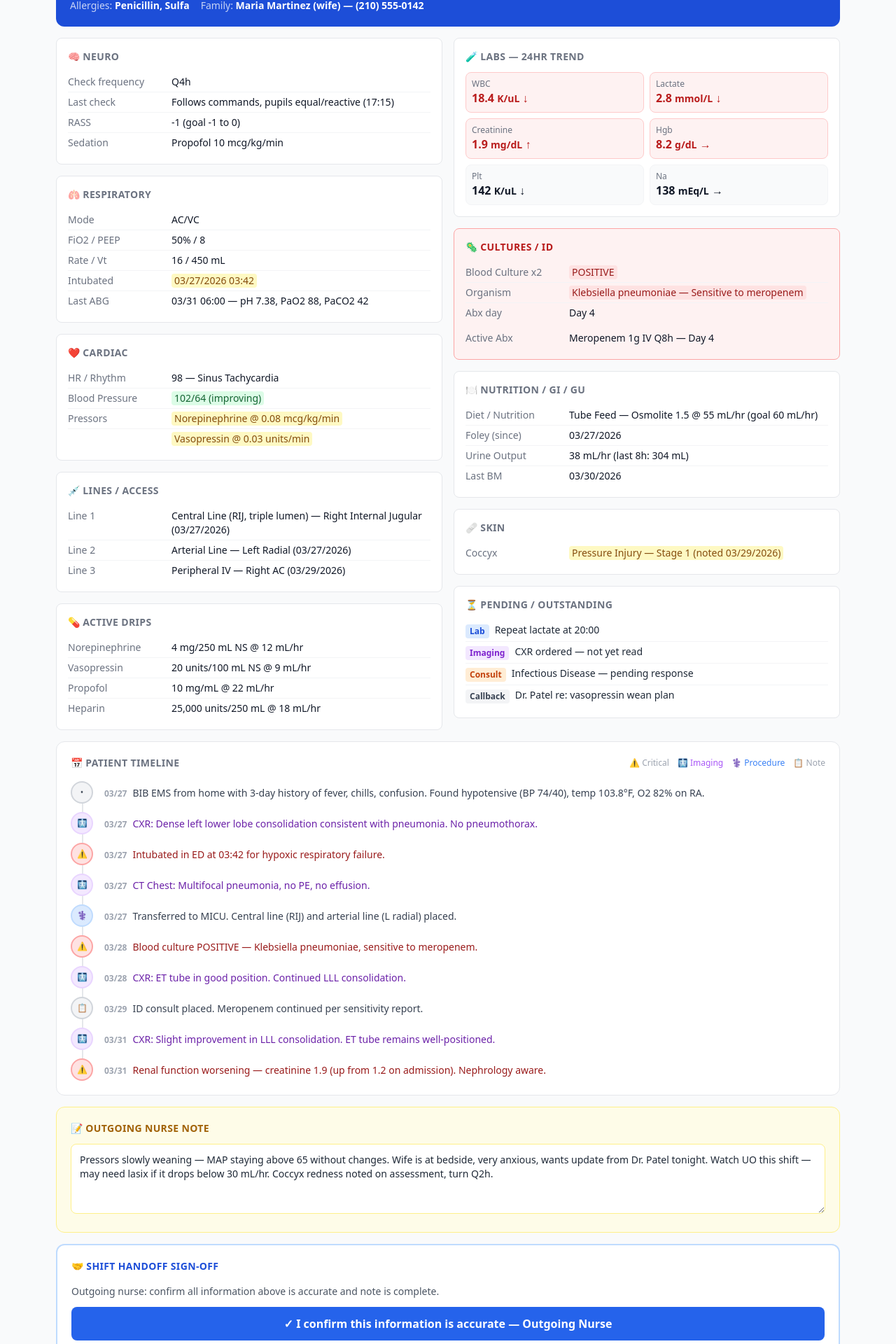
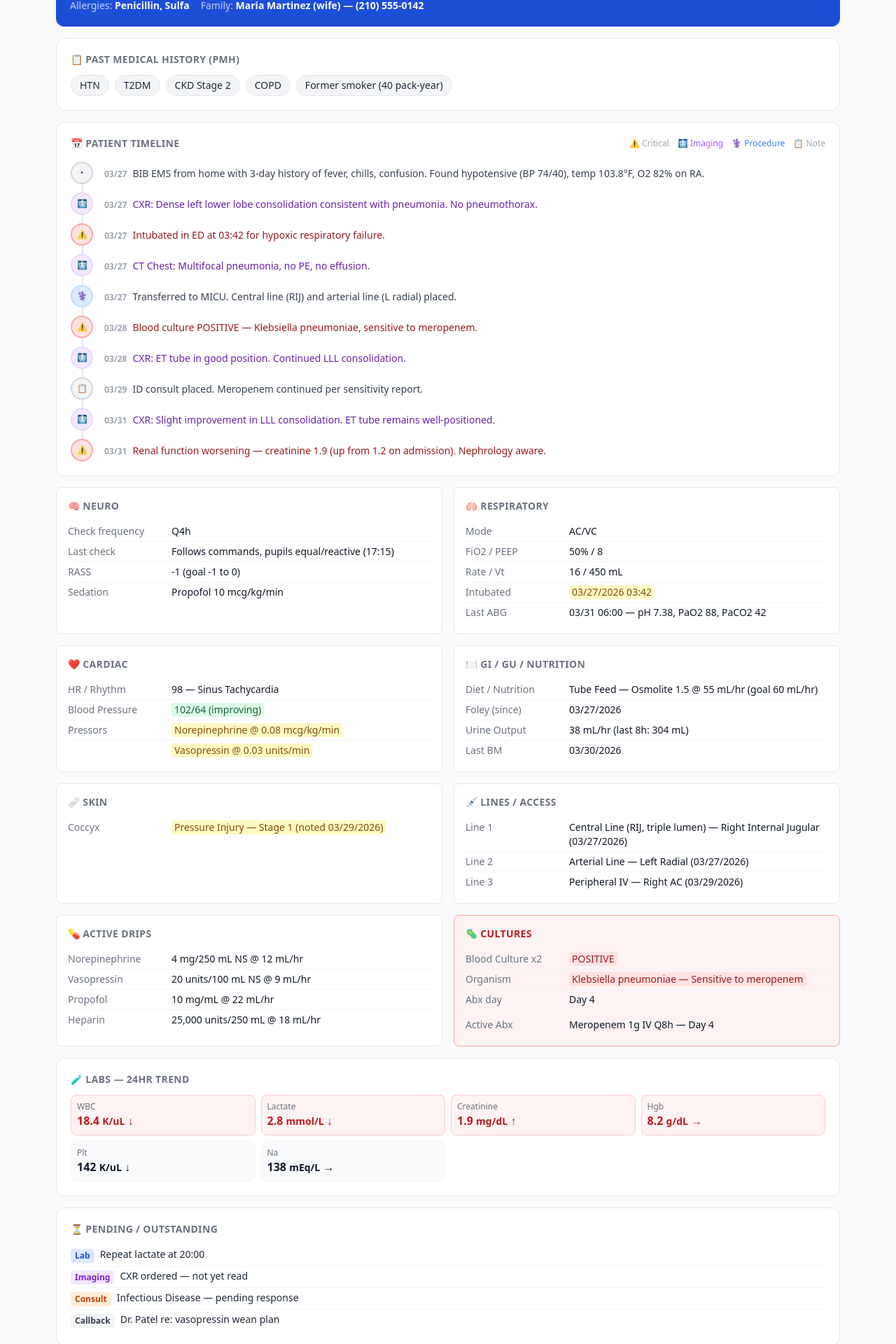
Before and after one commit to artintexas321/icu-handoff, a Next.js app: page /patient/1 in a window 1280 px wide. Shown: the part 138-2058 px from the top of the page at 70% size. Built offline with nearby package versions, Linux system fonts and the light colour scheme.

Commit message:
Rebuild layout per Becca: Patient Info → PMH → Timeline → Neuro/Resp/Cardiac/GI-GU/Skin/Lines/Drips/Cultures → Labs → Pending → Nurse Note

```diff
--- a/app/patient/[id]/page.tsx
+++ b/app/patient/[id]/page.tsx
@@ -38,7 +38,8 @@ export default function PatientPage() {
 
   return (
     <main className="max-w-6xl mx-auto p-4 pb-16">
-      {/* TOP STRIP */}
+
+      {/* ── 1. PATIENT INFO TOP STRIP ── */}
       <div className={`rounded-xl p-5 mb-4 ${codeAlert ? 'bg-red-700 text-white' : 'bg-blue-700 text-white'}`}>
         <div className="flex flex-wrap items-start justify-between gap-4">
           <div>
@@ -49,7 +50,7 @@ export default function PatientPage() {
               </span>
             </div>
             <div className="mt-1 text-lg opacity-90">{patient.diagnosis}</div>
-            <div className="mt-1 text-sm opacity-75">Dr. {patient.attending.replace('Dr. ','')} · Admitted {patient.admitDate} · Source: {patient.admitSource}</div>
+            <div className="mt-1 text-sm opacity-75">Dr. {patient.attending.replace('Dr. ', '')} · Admitted {patient.admitDate} · Source: {patient.admitSource}</div>
           </div>
           <div className="flex flex-col gap-2 text-right">
             <div className={`font-bold text-lg px-3 py-1 rounded-lg ${codeAlert ? 'bg-white text-red-700' : 'bg-white/20 text-white'}`}>
@@ -68,136 +69,19 @@ export default function PatientPage() {
         </div>
       </div>
 
-      <div className="grid grid-cols-1 lg:grid-cols-2 gap-4 mb-4">
-        {/* LEFT COLUMN */}
-        <div className="flex flex-col gap-4">
-          <Section title="🧠 Neuro">
-            <Row label="Check frequency" value={patient.neuro.checkFreq} />
-            <Row label="Last check" value={`${patient.neuro.lastCheck} (${patient.neuro.lastCheckTime})`} />
-            <Row label="RASS" value={`${patient.neuro.rass} (goal ${patient.neuro.rassGoal})`} />
-            <Row label="Sedation" value={patient.neuro.sedation} />
-          </Section>
-
-          <Section title="🫁 Respiratory">
-            {patient.respiratory.intubationDate ? (
-              <>
-                <Row label="Mode" value={patient.respiratory.mode} />
-                <Row label="FiO2 / PEEP" value={`${patient.respiratory.fio2} / ${patient.respiratory.peep}`} />
-                <Row label="Rate / Vt" value={`${patient.respiratory.rate} / ${patient.respiratory.tidalVolume}`} />
-                <Row label="Intubated" value={patient.respiratory.intubationDate} highlight="yellow" />
-                <Row label="Last ABG" value={patient.respiratory.lastAbg!} />
-              </>
-            ) : (
-              <>
-                <Row label="O2" value={patient.respiratory.o2Device!} />
-                {patient.respiratory.lastAbg && patient.respiratory.lastAbg !== 'Not indicated' && (
-                  <Row label="Last ABG" value={patient.respiratory.lastAbg} />
-                )}
-              </>
-            )}
-          </Section>
-
-          <Section title="❤️ Cardiac">
-            <Row label="HR / Rhythm" value={`${patient.cardiac.hr} — ${patient.cardiac.rhythm}`} />
-            <Row
-              label="Blood Pressure"
-              value={`${patient.cardiac.bp} (${patient.cardiac.bpTrend})`}
-              highlight={patient.cardiac.bpTrend === 'worsening' ? 'red' : patient.cardiac.bpTrend === 'improving' ? 'green' : undefined}
-            />
-            {patient.cardiac.pressors.length > 0 ? (
-              patient.cardiac.pressors.map((p, i) => (
-                <Row key={i} label={i === 0 ? 'Pressors' : ''} value={`${p.name} @ ${p.rate}`} highlight="yellow" />
-              ))
-            ) : (
-              <Row label="Pressors" value="None" highlight="green" />
-            )}
-          </Section>
-
-          <Section title="💉 Lines / Access">
-            {patient.lines.map((l, i) => (
-              <Row key={i} label={`Line ${i + 1}`} value={`${l.type} — ${l.location} (${l.date})`} />
-            ))}
-          </Section>
-
-          <Section title="💊 Active Drips">
-            {patient.drips.map((d, i) => (
-              <Row key={i} label={d.name} value={`${d.concentration} @ ${d.rate}`} />
-            ))}
-          </Section>
-        </div>
-
-        {/* RIGHT COLUMN */}
-        <div className="flex flex-col gap-4">
-          <Section title="🧪 Labs — 24hr Trend">
-            <div className="grid grid-cols-2 gap-2">
-              {patient.labs.map((l, i) => (
-                <div key={i} className={`p-2 rounded-lg border text-sm ${l.abnormal ? 'border-red-200 bg-red-50' : 'border-gray-100 bg-gray-50'}`}>
-                  <div className="text-gray-500 text-xs">{l.name}</div>
-                  <div className={`font-bold text-base ${l.abnormal ? 'text-red-700' : 'text-gray-900'}`}>
-                    {l.value} <span className="text-sm">{l.unit}</span> <span>{l.trend}</span>
-                  </div>
-                </div>
-              ))}
-            </div>
-          </Section>
-
-          <Section title="🦠 Cultures / ID" alert={!!positiveCulture}>
-            {patient.cultures.length === 0 ? (
-              <div className="text-sm text-gray-500">No cultures drawn</div>
-            ) : patient.cultures.map((c, i) => (
-              <div key={i} className="mb-2">
-                <Row
-                  label={c.type}
-                  value={c.status}
-                  highlight={c.status === 'POSITIVE' ? 'red' : c.status === 'No Growth' ? 'green' : 'yellow'}
-                />
-                {c.organism && <Row label="Organism" value={`${c.organism} — ${c.sensitivity}`} highlight="red" />}
-                {c.abxDayOf && <Row label="Abx day" value={c.abxDayOf} />}
-              </div>
-            ))}
-            {patient.antibiotics.map((a, i) => (
-              <Row key={i} label="Active Abx" value={a.name + ' — ' + a.day} />
-            ))}
-          </Section>
-
-          <Section title="🍽️ Nutrition / GI / GU">
-            <Row label="Diet / Nutrition" value={patient.nutrition.type + ' — ' + patient.nutrition.details} />
-            <Row label="Foley (since)" value={patient.nutrition.foleyDate} />
-            <Row
-              label="Urine Output"
-              value={patient.nutrition.urineOutput}
-              highlight={patient.nutrition.urineOutput.includes('low') || patient.nutrition.urineOutput.includes('22') ? 'red' : undefined}
-            />
-            <Row label="Last BM" value={patient.nutrition.lastBm} />
-          </Section>
-
-          <Section title="🩹 Skin">
-            {patient.skin.length === 0 ? (
-              <div className="text-sm text-green-700 font-medium">✓ No wounds or pressure injuries</div>
-            ) : patient.skin.map((s, i) => (
-              <Row key={i} label={s.location} value={`${s.type}${s.stage ? ' — ' + s.stage : ''} (noted ${s.date})`} highlight="yellow" />
-            ))}
-          </Section>
-
-          <Section title="⏳ Pending / Outstanding">
-            {patient.pending.length === 0 ? (
-              <div className="text-sm text-gray-500">Nothing outstanding</div>
-            ) : patient.pending.map((p, i) => (
-              <div key={i} className="flex items-start gap-2 text-sm py-1 border-b border-gray-100 last:border-0">
-                <span className={`text-xs font-semibold px-1.5 py-0.5 rounded mt-0.5 shrink-0 ${
-                  p.type === 'Lab' ? 'bg-blue-100 text-blue-700' :
-                  p.type === 'Imaging' ? 'bg-purple-100 text-purple-700' :
-                  p.type === 'Consult' ? 'bg-orange-100 text-orange-700' :
-                  'bg-gray-100 text-gray-700'
-                }`}>{p.type}</span>
-                <span className="text-gray-800">{p.description}</span>
-              </div>
-            ))}
-          </Section>
+      {/* ── 2. PAST MEDICAL HISTORY ── */}
+      <div className="bg-white rounded-xl border border-gray-200 p-5 mb-4">
+        <h3 className="text-sm font-semibold uppercase tracking-wide text-gray-500 mb-3">📋 Past Medical History (PMH)</h3>
+        <div className="flex flex-wrap gap-2">
+          {patient.pmh.map((item, i) => (
+            <span key={i} className="bg-gray-100 text-gray-800 text-sm px-3 py-1 rounded-full border border-gray-200">
+              {item}
+            </span>
+          ))}
         </div>
       </div>
 
-      {/* TIMELINE */}
+      {/* ── 3. PATIENT TIMELINE ── */}
       <div className="bg-white rounded-xl border border-gray-200 p-5 mb-4">
         <div className="flex items-center justify-between mb-4">
           <h3 className="text-sm font-semibold uppercase tracking-wide text-gray-500">📅 Patient Timeline</h3>
@@ -234,7 +118,145 @@ export default function PatientPage() {
         </div>
       </div>
 
-      {/* OUTGOING NOTE */}
+      {/* ── 4. CLINICAL SECTIONS ── */}
+      <div className="grid grid-cols-1 lg:grid-cols-2 gap-4 mb-4">
+
+        {/* NEURO */}
+        <Section title="🧠 Neuro">
+          <Row label="Check frequency" value={patient.neuro.checkFreq} />
+          <Row label="Last check" value={`${patient.neuro.lastCheck} (${patient.neuro.lastCheckTime})`} />
+          <Row label="RASS" value={`${patient.neuro.rass} (goal ${patient.neuro.rassGoal})`} />
+          <Row label="Sedation" value={patient.neuro.sedation} />
+        </Section>
+
+        {/* RESPIRATORY */}
+        <Section title="🫁 Respiratory">
+          {patient.respiratory.intubationDate ? (
+            <>
+              <Row label="Mode" value={patient.respiratory.mode} />
+              <Row label="FiO2 / PEEP" value={`${patient.respiratory.fio2} / ${patient.respiratory.peep}`} />
+              <Row label="Rate / Vt" value={`${patient.respiratory.rate} / ${patient.respiratory.tidalVolume}`} />
+              <Row label="Intubated" value={patient.respiratory.intubationDate} highlight="yellow" />
+              <Row label="Last ABG" value={patient.respiratory.lastAbg!} />
+            </>
+          ) : (
+            <>
+              <Row label="O2" value={patient.respiratory.o2Device!} />
+              {patient.respiratory.lastAbg && patient.respiratory.lastAbg !== 'Not indicated' && (
+                <Row label="Last ABG" value={patient.respiratory.lastAbg} />
+              )}
+            </>
+          )}
+        </Section>
+
+        {/* CARDIAC */}
+        <Section title="❤️ Cardiac">
+          <Row label="HR / Rhythm" value={`${patient.cardiac.hr} — ${patient.cardiac.rhythm}`} />
+          <Row
+            label="Blood Pressure"
+            value={`${patient.cardiac.bp} (${patient.cardiac.bpTrend})`}
+            highlight={patient.cardiac.bpTrend === 'worsening' ? 'red' : patient.cardiac.bpTrend === 'improving' ? 'green' : undefined}
+          />
+          {patient.cardiac.pressors.length > 0 ? (
+            patient.cardiac.pressors.map((p, i) => (
+              <Row key={i} label={i === 0 ? 'Pressors' : ''} value={`${p.name} @ ${p.rate}`} highlight="yellow" />
+            ))
+          ) : (
+            <Row label="Pressors" value="None" highlight="green" />
+          )}
+        </Section>
+
+        {/* GI / GU / NUTRITION */}
+        <Section title="🍽️ GI / GU / Nutrition">
+          <Row label="Diet / Nutrition" value={patient.nutrition.type + ' — ' + patient.nutrition.details} />
+          <Row label="Foley (since)" value={patient.nutrition.foleyDate} />
+          <Row
+            label="Urine Output"
+            value={patient.nutrition.urineOutput}
+            highlight={patient.nutrition.urineOutput.toLowerCase().includes('low') ? 'red' : undefined}
+          />
+          <Row label="Last BM" value={patient.nutrition.lastBm} />
+        </Section>
+
+        {/* SKIN */}
+        <Section title="🩹 Skin">
+          {patient.skin.length === 0 ? (
+            <div className="text-sm text-green-700 font-medium">✓ No wounds or pressure injuries</div>
+          ) : patient.skin.map((s, i) => (
+            <Row key={i} label={s.location} value={`${s.type}${s.stage ? ' — ' + s.stage : ''} (noted ${s.date})`} highlight="yellow" />
+          ))}
+        </Section>
+
+        {/* LINES / ACCESS */}
+        <Section title="💉 Lines / Access">
+          {patient.lines.map((l, i) => (
+            <Row key={i} label={`Line ${i + 1}`} value={`${l.type} — ${l.location} (${l.date})`} />
+          ))}
+        </Section>
+
+        {/* ACTIVE DRIPS */}
+        <Section title="💊 Active Drips">
+          {patient.drips.map((d, i) => (
+            <Row key={i} label={d.name} value={`${d.concentration} @ ${d.rate}`} />
+          ))}
+        </Section>
+
+        {/* CULTURES / ID */}
+        <Section title="🦠 Cultures" alert={!!positiveCulture}>
+          {patient.cultures.length === 0 ? (
+            <div className="text-sm text-gray-500">No cultures drawn</div>
+          ) : patient.cultures.map((c, i) => (
+            <div key={i} className="mb-2">
+              <Row
+                label={c.type}
+                value={c.status}
+                highlight={c.status === 'POSITIVE' ? 'red' : c.status === 'No Growth' ? 'green' : 'yellow'}
+              />
+              {c.organism && <Row label="Organism" value={`${c.organism} — ${c.sensitivity}`} highlight="red" />}
+              {c.abxDayOf && <Row label="Abx day" value={c.abxDayOf} />}
+            </div>
+          ))}
+          {patient.antibiotics.map((a, i) => (
+            <Row key={i} label="Active Abx" value={a.name + ' — ' + a.day} />
+          ))}
+        </Section>
+
+      </div>
+
+      {/* ── 5. LABS ── */}
+      <div className="bg-white rounded-xl border border-gray-200 p-5 mb-4">
+        <h3 className="text-sm font-semibold uppercase tracking-wide text-gray-500 mb-3">🧪 Labs — 24hr Trend</h3>
+        <div className="grid grid-cols-2 sm:grid-cols-3 md:grid-cols-4 gap-2">
+          {patient.labs.map((l, i) => (
+            <div key={i} className={`p-2 rounded-lg border text-sm ${l.abnormal ? 'border-red-200 bg-red-50' : 'border-gray-100 bg-gray-50'}`}>
+              <div className="text-gray-500 text-xs">{l.name}</div>
+              <div className={`font-bold text-base ${l.abnormal ? 'text-red-700' : 'text-gray-900'}`}>
+                {l.value} <span className="text-sm">{l.unit}</span> <span>{l.trend}</span>
+              </div>
+            </div>
+          ))}
+        </div>
+      </div>
+
+      {/* ── 6. PENDING / OUTSTANDING ── */}
+      <div className="bg-white rounded-xl border border-gray-200 p-5 mb-4">
+        <h3 className="text-sm font-semibold uppercase tracking-wide text-gray-500 mb-3">⏳ Pending / Outstanding</h3>
+        {patient.pending.length === 0 ? (
+          <div className="text-sm text-gray-500">Nothing outstanding</div>
+        ) : patient.pending.map((p, i) => (
+          <div key={i} className="flex items-start gap-2 text-sm py-1 border-b border-gray-100 last:border-0">
+            <span className={`text-xs font-semibold px-1.5 py-0.5 rounded mt-0.5 shrink-0 ${
+              p.type === 'Lab' ? 'bg-blue-100 text-blue-700' :
+              p.type === 'Imaging' ? 'bg-purple-100 text-purple-700' :
+              p.type === 'Consult' ? 'bg-orange-100 text-orange-700' :
+              'bg-gray-100 text-gray-700'
+            }`}>{p.type}</span>
+            <span className="text-gray-800">{p.description}</span>
+          </div>
+        ))}
+      </div>
+
+      {/* ── 7. OUTGOING NURSE NOTE ── */}
       <div className="bg-yellow-50 rounded-xl border border-yellow-200 p-5 mb-4">
         <h3 className="text-sm font-semibold uppercase tracking-wide text-yellow-700 mb-3">📝 Outgoing Nurse Note</h3>
         <textarea
@@ -245,7 +267,7 @@ export default function PatientPage() {
         />
       </div>
 
-      {/* HANDOFF SIGN-OFF */}
+      {/* ── 8. HANDOFF SIGN-OFF ── */}
       <div className="bg-white rounded-xl border-2 border-blue-200 p-5">
         <h3 className="text-sm font-semibold uppercase tracking-wide text-blue-700 mb-4">🤝 Shift Handoff Sign-Off</h3>
         {handoffStep === 0 && (
--- a/data/patients.ts
+++ b/data/patients.ts
@@ -47,6 +47,7 @@ export interface Patient {
   nutrition: { type: string; details: string; foleyDate: string; urineOutput: string; lastBm: string }
   skin: Array<{ location: string; type: string; stage?: string; date: string }>
   pending: Array<{ type: 'Lab' | 'Imaging' | 'Consult' | 'Callback'; description: string }>
+  pmh: string[]
   timeline: Array<{ date: string; event: string; critical?: boolean; type?: 'imaging' | 'procedure' | 'event' | 'note' }>
   outgoingNote: string
   handoffStatus: 'pending' | 'outgoing_confirmed' | 'complete'
@@ -146,6 +147,7 @@ export const patients: Patient[] = [
       { date: '03/31', event: 'CXR: Slight improvement in LLL consolidation. ET tube remains well-positioned.', type: 'imaging' },
       { date: '03/31', event: 'Renal function worsening — creatinine 1.9 (up from 1.2 on admission). Nephrology aware.', critical: true, type: 'note' }
     ],
+    pmh: ['HTN', 'T2DM', 'CKD Stage 2', 'COPD', 'Former smoker (40 pack-year)'],
     outgoingNote: 'Pressors slowly weaning — MAP staying above 65 without changes. Wife is at bedside, very anxious, wants update from Dr. Patel tonight. Watch UO this shift — may need lasix if it drops below 30 mL/hr. Coccyx redness noted on assessment, turn Q2h.',
     handoffStatus: 'pending'
   },
@@ -220,6 +222,7 @@ export const patients: Patient[] = [
       { date: '03/31', event: 'DNR status confirmed and documented. Patient clearly stated wishes to son James.', type: 'note' },
       { date: '03/31', event: 'Echo ordered for 04/01 to assess post-MI wall motion and EF.', type: 'note' }
     ],
+    pmh: ['CAD', 'HTN', 'HFrEF (EF 35%)', 'T2DM', 'Afib (on anticoag prior to admission)', 'CKD Stage 3'],
     outgoingNote: 'Very pleasant lady, doing well post-PCI. Troponin trending down nicely. Son James was here all day — good family support. DNR was confirmed today, she is clear about her wishes. Watch for any chest pain or rhythm changes overnight.',
     handoffStatus: 'outgoing_confirmed'
   },
@@ -297,6 +300,7 @@ export const patients: Patient[] = [
       { date: '03/31', event: 'Transferred to MICU for insulin drip management and close monitoring.', type: 'event' },
       { date: '03/31', event: 'Endocrine consult placed. Awaiting callback.', type: 'note' }
     ],
+    pmh: ['T2DM (insulin-dependent)', 'Hypertriglyceridemia', 'Obesity (BMI 38)', 'Prior episode pancreatitis (2022)', 'OSA'],
     outgoingNote: 'Gap closing slowly, glucose coming down. Very uncomfortable — give morphine PRN for abdominal pain before turning/moving him. Wife called twice — update her when glucose is under 250. Do NOT let him eat anything, still strict NPO. K is low, make sure repletion order is in.',
     handoffStatus: 'pending'
   },
@@ -380,6 +384,7 @@ export const patients: Patient[] = [
       { date: '03/31', event: 'Melena noted at 14:00. GI re-consulted. Repeat EGD planned for 04/01 at 07:00.', critical: true, type: 'note' },
       { date: '03/31', event: 'DNR/DNI confirmed with patient and son Paul. Goals of care discussion initiated — not yet complete.', type: 'note' }
     ],
+    pmh: ['PUD (duodenal ulcer, h/o prior GI bleed 2019)', 'Afib (on warfarin)', 'HTN', 'CKD Stage 3', 'Osteoporosis', 'Hypothyroidism'],
     outgoingNote: 'Actively rebleeding — do not be surprised if Hgb drops again on repeat labs. Transfusion threshold is Hgb < 7 per GI. Son Paul is very involved and upset — be patient with him. Goals of care conversation was started today but not completed. Dr. Okafor wants to have a family meeting tomorrow before EGD. UO is concerning, mentioned to Dr. Okafor — watching.',
     handoffStatus: 'pending'
   }
--- a/lib/providers/cerner-fhir.ts
+++ b/lib/providers/cerner-fhir.ts
@@ -114,6 +114,7 @@ export const cernerFhirProvider: PatientProvider = {
       skin: [],
       pending: [],
       timeline: [],
+      pmh: [],
       outgoingNote: '',
     }
   },
--- a/lib/providers/epic-fhir.ts
+++ b/lib/providers/epic-fhir.ts
@@ -165,7 +165,7 @@ export const epicFhirProvider: PatientProvider = {
       cardiac: {
         hr: hr ? `${(hr.valueQuantity as Record<string, unknown>)?.value}/min` : 'See monitor',
         rhythm: 'See telemetry',
-        bp: bp ? `${(bp.component as Array<Record<string, unknown>>)?.[0]?.valueQuantity?.value}/${(bp.component as Array<Record<string, unknown>>)?.[1]?.valueQuantity?.value}` : 'See monitor',
+        bp: bp ? (() => { const c = bp.component as Array<Record<string, unknown>> | undefined; const s = (c?.[0]?.valueQuantity as Record<string,unknown>)?.value; const d = (c?.[1]?.valueQuantity as Record<string,unknown>)?.value; return String(s) + '/' + String(d) })() : 'See monitor',
         bpTrend: 'stable',
         pressors: [],
       },
@@ -181,6 +181,7 @@ export const epicFhirProvider: PatientProvider = {
         (diagnosticReports.entry || []).map((e: Record<string, unknown>) => e.resource as Record<string, unknown>),
         (docRefs.entry || []).map((e: Record<string, unknown>) => e.resource as Record<string, unknown>)
       ),
+      pmh: [],
       outgoingNote: '',
     }
   },
--- a/lib/providers/generic-rest.ts
+++ b/lib/providers/generic-rest.ts
@@ -72,6 +72,7 @@ function mapDetail(p: any): PatientDetail {
     skin: p.skin || [],
     pending: p.pending || [],
     timeline: p.timeline || [],
+    pmh: p.pmh || [],
     outgoingNote: p.outgoing_note || p.outgoingNote || '',
   }
 }
--- a/lib/providers/mock.ts
+++ b/lib/providers/mock.ts
@@ -31,6 +31,7 @@ function toSummary(p: typeof rawPatients[0]): PatientSummary {
 function toDetail(p: typeof rawPatients[0]): PatientDetail {
   return {
     ...toSummary(p),
+    pmh: p.pmh,
     neuro: p.neuro,
     respiratory: p.respiratory,
     cardiac: p.cardiac,
--- a/lib/providers/types.ts
+++ b/lib/providers/types.ts
@@ -40,6 +40,7 @@ export interface PatientSummary {
 }
 
 export interface PatientDetail extends PatientSummary {
+  pmh: string[]
   neuro: {
     checkFreq: string
     lastCheck: string
```
Also changed, not shown: 1 other file (tests, documents, lock files or other folders).
